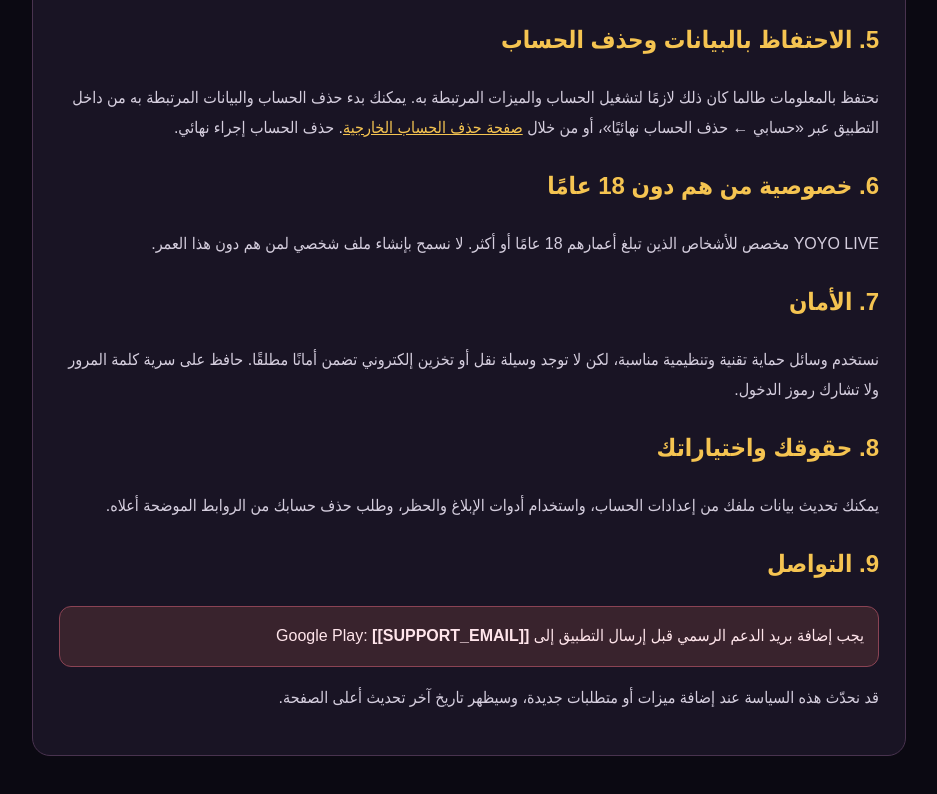
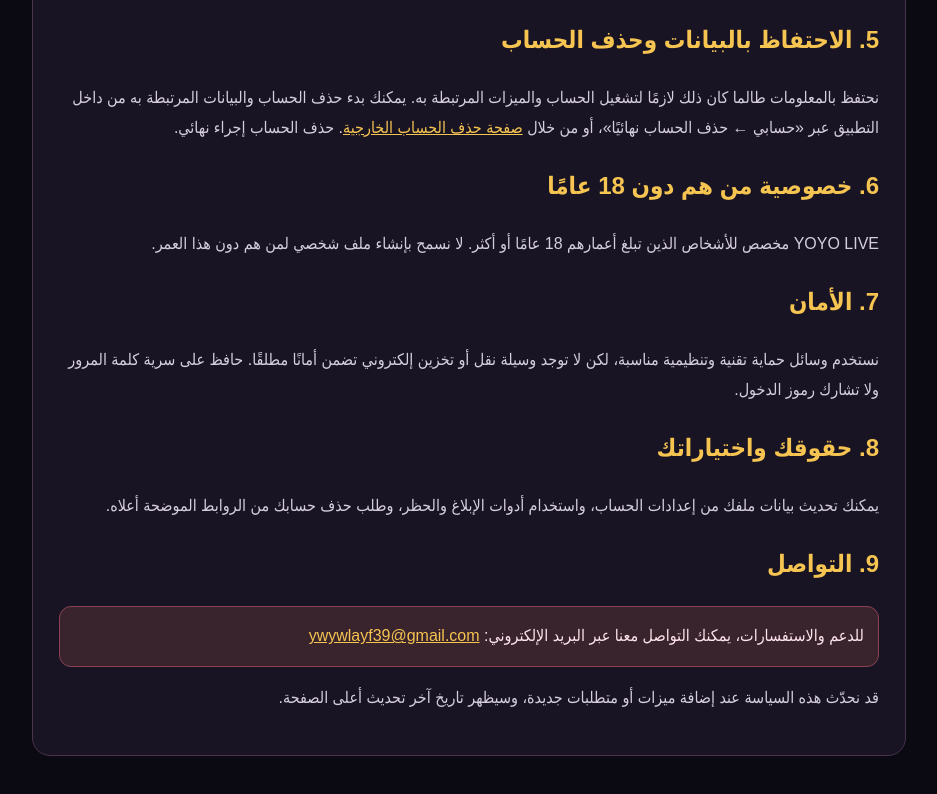
Before and after one commit to ywywlayf39/yoyo-live, a website: page YoyoLiveApp/public/privacy-policy.html in a window 1280 px wide. Shown: the part 1147-1941 px from the top of the page, without its empty margins (171-1108 px from the left). Drawn offline with Linux system fonts and the light colour scheme.

Commit message:
Add official YOYO LIVE support email to privacy policy

```diff
--- a/YoyoLiveApp/public/privacy-policy.html
+++ b/YoyoLiveApp/public/privacy-policy.html
@@ -47,6 +47,6 @@
   <h2>8. حقوقك واختياراتك</h2>
   <p>يمكنك تحديث بيانات ملفك من إعدادات الحساب، واستخدام أدوات الإبلاغ والحظر، وطلب حذف حسابك من الروابط الموضحة أعلاه.</p>
   <h2>9. التواصل</h2>
-  <p class="notice">يجب إضافة بريد الدعم الرسمي قبل إرسال التطبيق إلى Google Play: <strong>[[SUPPORT_EMAIL]]</strong></p>
+  <p class="notice">للدعم والاستفسارات، يمكنك التواصل معنا عبر البريد الإلكتروني: <a href="mailto:ywywlayf39@gmail.com">ywywlayf39@gmail.com</a></p>
   <p>قد نحدّث هذه السياسة عند إضافة ميزات أو متطلبات جديدة، وسيظهر تاريخ آخر تحديث أعلى الصفحة.</p>
 </main></body></html>
```
